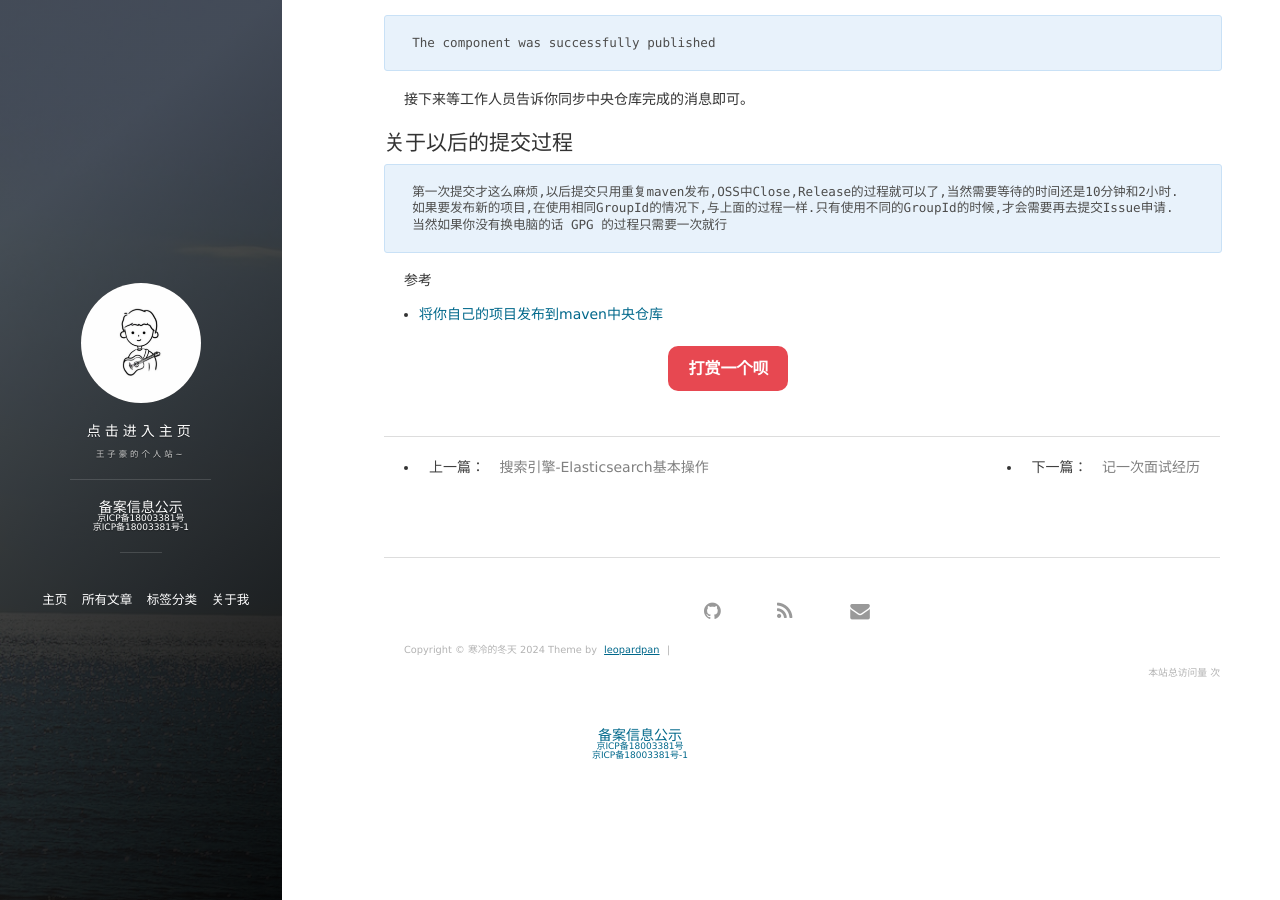
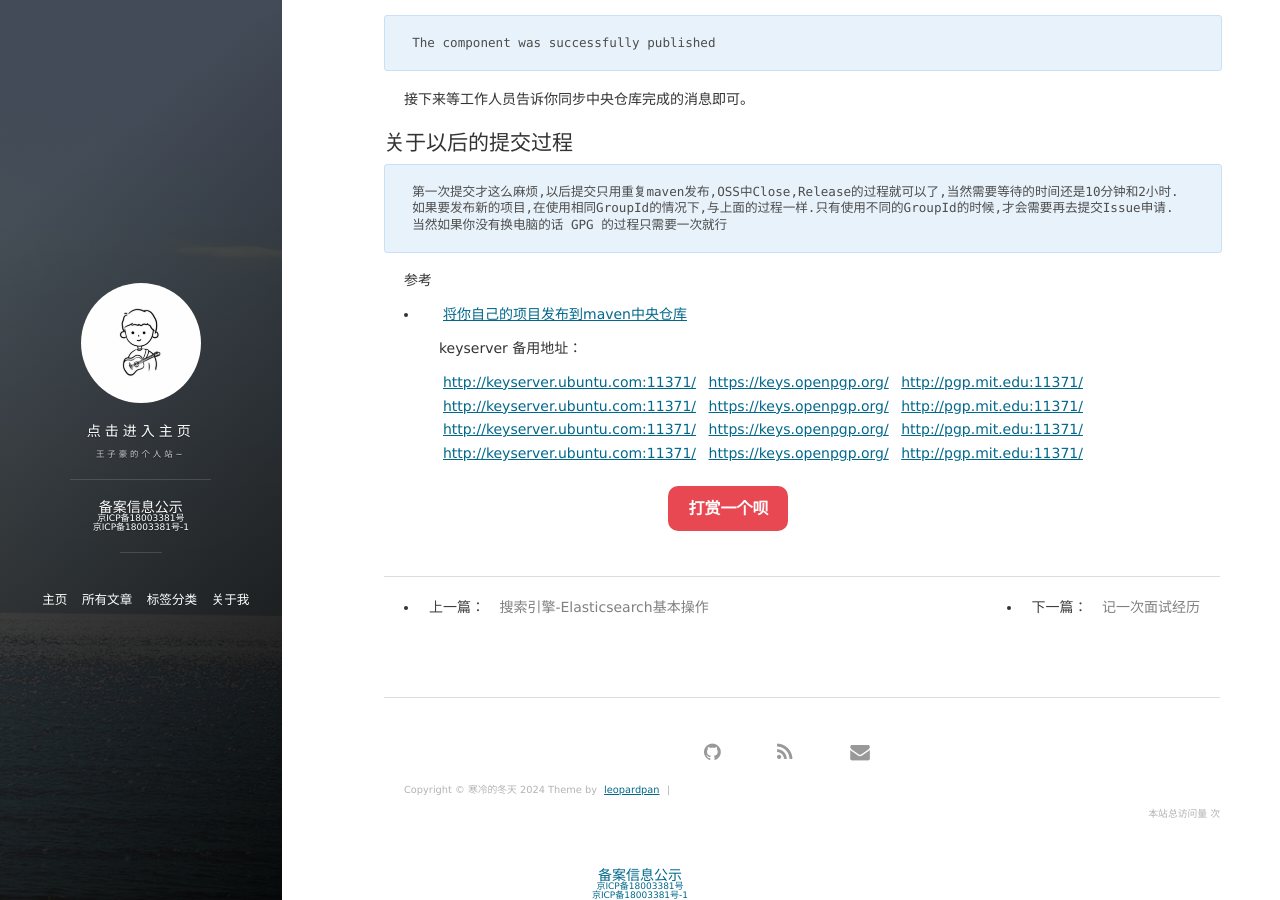
Before and after one commit to wangzihaogithub/wangzihaogithub, a Jekyll site: the page built from _posts/2019-02-27-Maven-上传项目到中央仓库.markdown, in a window 1280 px wide and 900 px high, scrolled down 6859 px. Built offline with Jekyll 4.4.1, drawn with Linux system fonts in a browser that asks for light colours; comment, search, counter and statistics services are not loaded.

Commit message:
keyserver

```diff
--- a/_posts/2019-02-27-Maven-上传项目到中央仓库.markdown
+++ b/_posts/2019-02-27-Maven-上传项目到中央仓库.markdown
@@ -394,3 +394,20 @@ JAVA_TOOL_OPTIONS: -Dfile.encoding=UTF-8
 参考
 
  - [将你自己的项目发布到maven中央仓库](https://www.jianshu.com/p/8c3d7fb09bce "将你自己的项目发布到maven中央仓库")
+
+
+
+    keyserver 备用地址：
+
+     <a href="http://keyserver.ubuntu.com:11371/">http://keyserver.ubuntu.com:11371/</a>
+     <a href="https://keys.openpgp.org/">https://keys.openpgp.org/</a>
+     <a href="http://pgp.mit.edu:11371/">http://pgp.mit.edu:11371/</a>
+     <a href="http://keyserver.ubuntu.com:11371/">http://keyserver.ubuntu.com:11371/</a>
+     <a href="https://keys.openpgp.org/">https://keys.openpgp.org/</a>
+     <a href="http://pgp.mit.edu:11371/">http://pgp.mit.edu:11371/</a>
+     <a href="http://keyserver.ubuntu.com:11371/">http://keyserver.ubuntu.com:11371/</a>
+     <a href="https://keys.openpgp.org/">https://keys.openpgp.org/</a>
+     <a href="http://pgp.mit.edu:11371/">http://pgp.mit.edu:11371/</a>
+     <a href="http://keyserver.ubuntu.com:11371/">http://keyserver.ubuntu.com:11371/</a>
+     <a href="https://keys.openpgp.org/">https://keys.openpgp.org/</a>
+     <a href="http://pgp.mit.edu:11371/">http://pgp.mit.edu:11371/</a>
```
